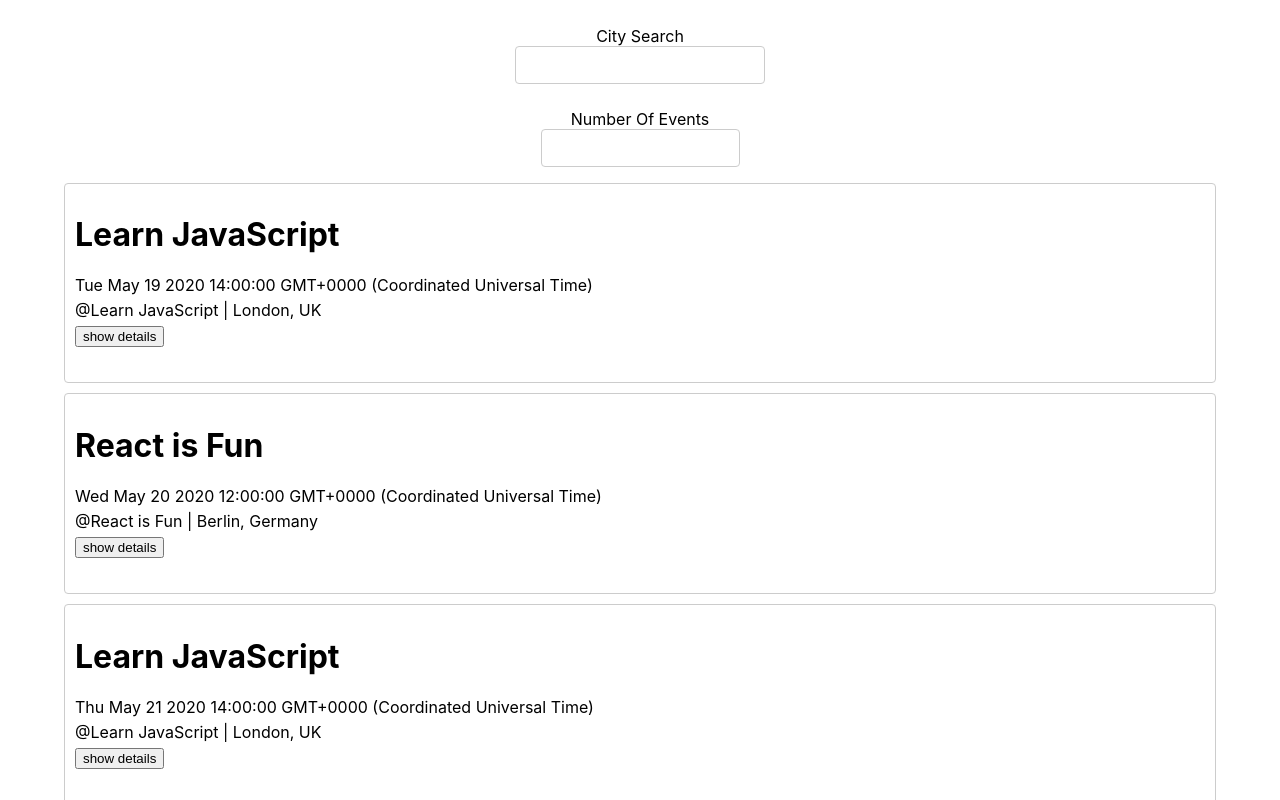
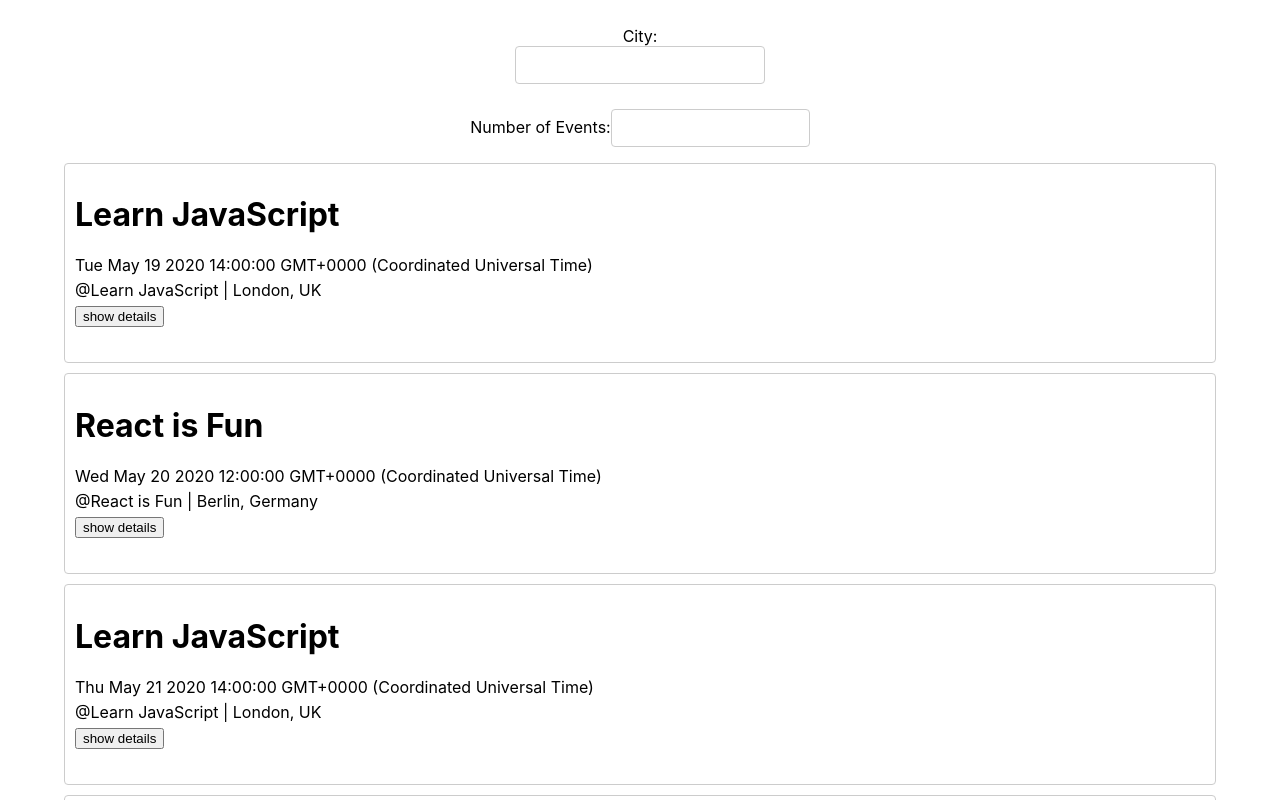
Before and after one commit to urenami/meet, a React (Create React App) app: page / in a window 1280 px wide. Shown: the top 800 px of the page. Built offline with nearby package versions, Linux system fonts and the light colour scheme; what atatus-spa would draw is missing.

Commit message:
updated files

```diff
--- a/src/App.js
+++ b/src/App.js
@@ -6,22 +6,33 @@ import NumberOfEvents from "./NumberOfEvents";
 import { getEvents, extractLocations } from './api';
 import './nprogress.css';
 
+
 class App extends Component {
   state = {
     events: [],
     locations: [],
     seletedLocation: 'all',
-    numberOfEvents: 32
-  };
+    numberOfEvents: 32,
+    errorText: "",
+  }
 
   componentDidMount() {
     this.mounted = true;
     getEvents().then((events) => {
       if (this.mounted) {
-      this.setState({ events, locations: extractLocations(events) });
+      this.setState({ events: events, locations: extractLocations(events) });
       }
     });
   }
+
+  offlineWarning = () => {
+    if (!navigator.online){
+      this.setState({
+        errorText: 'You are offline, information may not be up to date.'
+      })
+    }
+  }
+
   componentWillUnmount(){
     this.mounted = false;
   }
@@ -63,9 +74,7 @@ class App extends Component {
   render() {
     return (
       <div className="App">
-        <div>City Search</div>
         <CitySearch  locations={this.state.locations} updateEvents={this.updateEvents} />
-        <div>Number Of Events</div>
         <NumberOfEvents numberOfEvents={this.state.numberOfEvents} updateEvents={this.updateEvents} />
         <EventList events={this.state.events} />
 
--- a/src/CitySearch.js
+++ b/src/CitySearch.js
@@ -44,6 +44,7 @@ class CitySearch extends Component {
   render() {
     return (
       <div className="CitySearch">
+        <label className="city-label">City:</label>
         <InfoAlert text={this.state.infoText} />
         <input
           type="text"
@@ -54,6 +55,7 @@ class CitySearch extends Component {
             this.setState({ showSuggestions: true });
           }}
         />
+
         <ul
           className="suggestions"
           style={this.state.showSuggestions ? {} : { display: "none" }}
--- a/src/NumberOfEvents.js
+++ b/src/NumberOfEvents.js
@@ -30,6 +30,7 @@ class NumberOfEvents extends Component {
   render() {
     return (
       <div className="NumberOfEvents">
+        <label className="number-label">Number of Events:</label>
         <input
           id="number-of-events"
           type="number"
@@ -37,7 +38,7 @@ class NumberOfEvents extends Component {
           value={this.state.number}
           onChange={this.handleNumberChange}
         />
-        <ErrorAlert className='errorMessage' text={this.state.errorText} />
+        <ErrorAlert className="errorMessage" text={this.state.errorText} />
       </div>
     );
   }
```
Also changed, not shown: src/Alert.js (+4 -5 lines).
